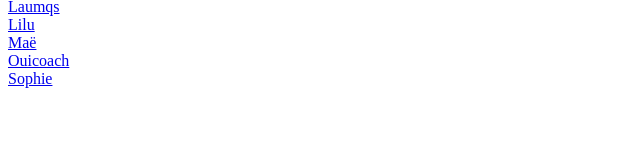
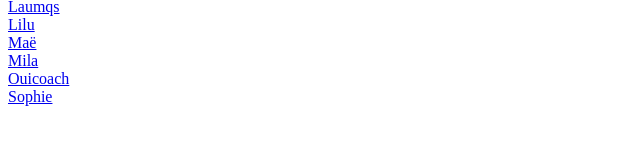
Before and after one commit to BouclisY/bouclisy.github.io, a plain HTML site: page index.html in a window 1280 px wide. Shown: the part 190-332 px from the top of the page, without its empty margins (0-640 px from the left). Drawn offline with Linux system fonts and the light colour scheme.

Commit message:
Update index.html

```diff
--- a/index.html
+++ b/index.html
@@ -22,6 +22,7 @@
 	<a target="_blank" href="https://www.instagram.com/graphql/query/?query_hash=de8017ee0a7c9c45ec4260733d81ea31&variables={%22reel_ids%22:[%22591738075%22],%22tag_names%22:[],%22location_ids%22:[],%22highlight_reel_ids%22:[],%22precomposed_overlay%22:false,%22show_story_viewer_list%22:true,%22story_viewer_fetch_count%22:50,%22story_viewer_cursor%22:%22%22}">Laumqs</a><br>
 	<a target="_blank" href="https://www.instagram.com/graphql/query/?query_hash=de8017ee0a7c9c45ec4260733d81ea31&variables={%22reel_ids%22:[%221831598126%22],%22tag_names%22:[],%22location_ids%22:[],%22highlight_reel_ids%22:[],%22precomposed_overlay%22:false,%22show_story_viewer_list%22:true,%22story_viewer_fetch_count%22:50,%22story_viewer_cursor%22:%22%22}">Lilu</a><br>
 	<a target="_blank" href="https://www.instagram.com/graphql/query/?query_hash=de8017ee0a7c9c45ec4260733d81ea31&variables={%22reel_ids%22:[%22287289420%22],%22tag_names%22:[],%22location_ids%22:[],%22highlight_reel_ids%22:[],%22precomposed_overlay%22:false,%22show_story_viewer_list%22:true,%22story_viewer_fetch_count%22:50,%22story_viewer_cursor%22:%22%22}">Maë</a><br>
+	<a target="_blank" href="https://www.instagram.com/graphql/query/?query_hash=de8017ee0a7c9c45ec4260733d81ea31&variables={%22reel_ids%22:[%22442429131%22],%22tag_names%22:[],%22location_ids%22:[],%22highlight_reel_ids%22:[],%22precomposed_overlay%22:false,%22show_story_viewer_list%22:true,%22story_viewer_fetch_count%22:50,%22story_viewer_cursor%22:%22%22}">Mila</a><br>
 	<a target="_blank" href="https://www.instagram.com/graphql/query/?query_hash=de8017ee0a7c9c45ec4260733d81ea31&variables={%22reel_ids%22:[%225850878304%22],%22tag_names%22:[],%22location_ids%22:[],%22highlight_reel_ids%22:[],%22precomposed_overlay%22:false,%22show_story_viewer_list%22:true,%22story_viewer_fetch_count%22:50,%22story_viewer_cursor%22:%22%22}">Ouicoach</a><br>
 	<a target="_blank" href="https://www.instagram.com/graphql/query/?query_hash=de8017ee0a7c9c45ec4260733d81ea31&variables={%22reel_ids%22:[%221563493871%22],%22tag_names%22:[],%22location_ids%22:[],%22highlight_reel_ids%22:[],%22precomposed_overlay%22:false,%22show_story_viewer_list%22:true,%22story_viewer_fetch_count%22:50,%22story_viewer_cursor%22:%22%22}">Sophie</a><br>
 </body>
```
